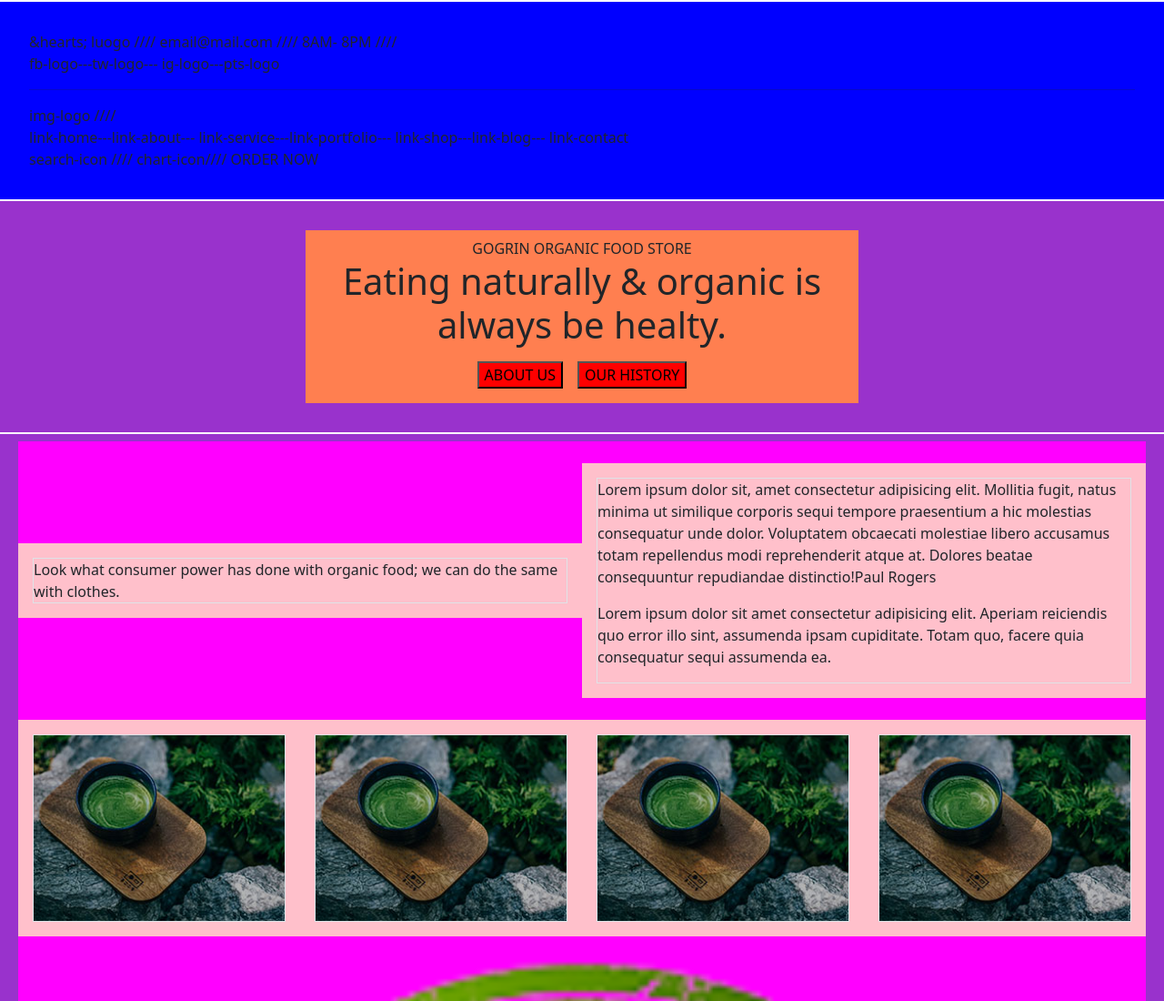
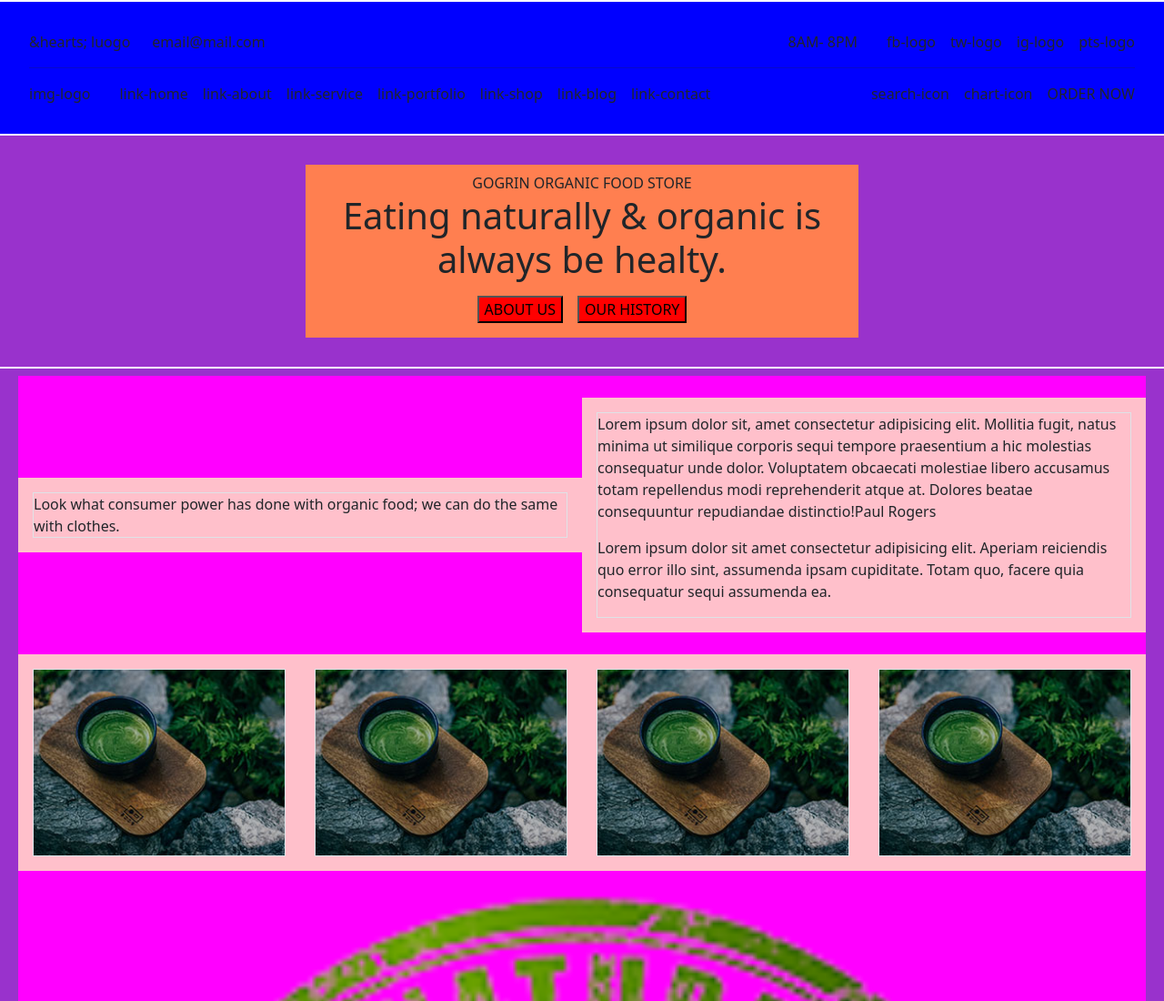
Before and after one commit to GiuliaGlave/proj-html-vuejs, a plain HTML site: page index.html in a window 1280 px wide. Shown: the top 1100 px of the page at 91% size. Drawn offline with nearby package versions, Linux system fonts and the light colour scheme.

Commit message:
add header style

```diff
--- a/css/style.css
+++ b/css/style.css
@@ -45,3 +45,10 @@ img {
   width: 100%;
   object-fit: cover;
 }
+
+ul {
+  list-style: none;
+  display: flex;
+  gap: 1rem;
+  margin: 0;
+}
--- a/index.html
+++ b/index.html
@@ -52,26 +52,68 @@
       <!-- HEADER -->
       <header class="container-fluid">
         <!-- top header -->
-        <div v-for="info in headerTop">
-          {{info.location}} //// {{info.email}} //// {{info.businessHours}} ////
-          <div v-for="account in headerTop[0].socialAccounts">
-            {{account.facebookAccount}}---{{account.twitterAccount}}---
-            {{account.instagramAccount}}---{{account.pinterestAccount}}
+
+        <div
+          v-for="info in headerTop"
+          class="d-flex justify-content-between"
+        >
+          <!-- top header left -->
+          <div class="d-flex">
+            <div>{{info.location}}</div>
+            <div class="ms-4">{{info.email}}</div>
+          </div>
+          <!-- top header right -->
+          <div class="d-flex">
+            <div>{{info.businessHours}}</div>
+
+            <div v-for="account in headerTop[0].socialAccounts">
+              <ul>
+                <li>{{account.facebookAccount}}</li>
+                <li>{{account.twitterAccount}}</li>
+                <li>{{account.instagramAccount}}</li>
+                <li>{{account.pinterestAccount}}</li>
+              </ul>
+            </div>
           </div>
         </div>
+
         <hr />
+
         <!-- bottom header -->
-        <div v-for="element in headerBottom">
-          {{element.logo}} ////
 
-          <div v-for="item in headerBottom[0].navbar">
-            {{item.home}}---{{item.about}}---
-            {{item.service}}---{{item.portfolio}}---
-            {{item.shop}}---{{item.blog}}--- {{item.contact}}
+        <nav
+          v-for="element in headerBottom"
+          class="d-flex justify-content-between align-items-center"
+        >
+          <!-- logo + link -->
+          <div class="d-flex align-items-center">
+            <div>{{element.logo}}</div>
+
+            <div>
+              <ul
+                v-for="item in headerBottom[0].navbar"
+                class="d-flex"
+              >
+                <li>{{item.home}}</li>
+                <li>{{item.about}}</li>
+                <li>{{item.service}}</li>
+                <li>{{item.portfolio}}</li>
+                <li>{{item.shop}}</li>
+                <li>{{item.blog}}</li>
+                <li>{{item.contact}}</li>
+              </ul>
+            </div>
           </div>
 
-          {{element.search}} //// {{element.chart}}//// {{element.button}}
-        </div>
+          <!-- icons -->
+          <div>
+            <ul>
+              <li>{{element.search}}</li>
+              <li>{{element.chart}}</li>
+              <li>{{element.button}}</li>
+            </ul>
+          </div>
+        </nav>
       </header>
 
       <main>
```
